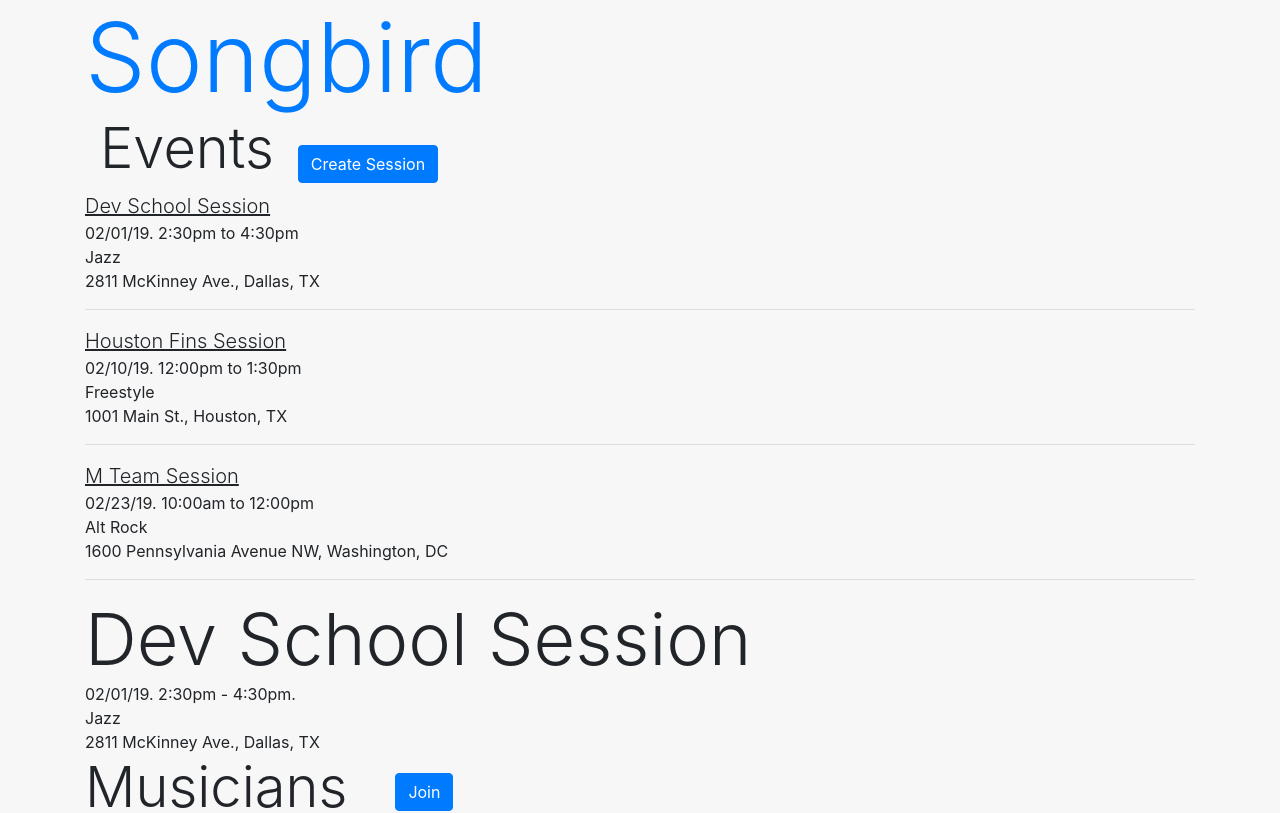
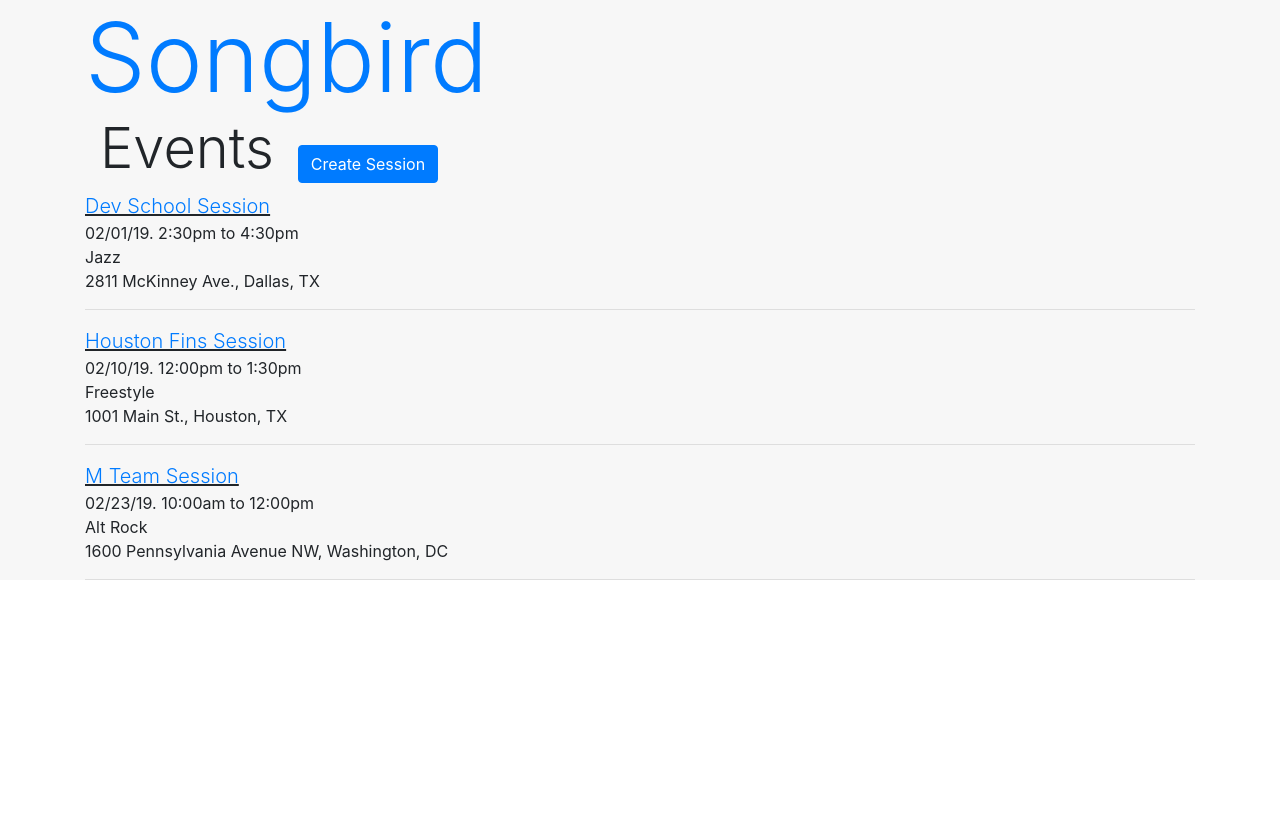
Before and after one commit to jgarciarivera/songbird, an Angular app in the folder angular/songbird-ng/: page /events-list in a window 1280 px wide. Shown: the top 813 px of the page. Built offline with nearby package versions, Linux system fonts and the light colour scheme.

Commit message:
Final touches

```diff
--- a/angular/songbird-ng/src/app/Event.ts
+++ b/angular/songbird-ng/src/app/Event.ts
@@ -1,4 +1,5 @@
 export interface Event {
+    id:number;
     name: string;
     date: string;
     time: string;
--- a/angular/songbird-ng/src/app/app.component.html
+++ b/angular/songbird-ng/src/app/app.component.html
@@ -1,8 +1,9 @@
 <body>
-  <div class="container display-1"><a href="home.html">Songbird</a></div>
 
-  <app-events-list></app-events-list>
-  <app-event-page></app-event-page>
+  <div class="container display-1"><a routerlink = "event-page"  routerLinkActive="active" href="">Songbird</a></div>
+  <router-outlet></router-outlet>
+  <!-- <app-events-list></app-events-list> -->
+  <!-- <app-event-page></app-event-page> -->
 
 
 </body>
--- a/angular/songbird-ng/src/app/app.module.ts
+++ b/angular/songbird-ng/src/app/app.module.ts
@@ -1,6 +1,7 @@
 import { BrowserModule } from '@angular/platform-browser';
 import { FormsModule } from '@angular/forms';
 import { NgModule } from '@angular/core';
+import { Routes } from '@angular/router';
 
 import { AppComponent } from './app.component';
 import { MusicianListComponent } from "./musician-list/musician-list.component";
@@ -10,6 +11,12 @@ import { EventsListComponent } from './events-list/events-list.component';
 import { MusicianComponent } from './musician/musician.component';
 import { CommentsListComponent } from './comments-list/comments-list.component';
 import { EventComponent } from './event/event.component';
+import { AppRoutingModule } from './app-routing.module';
+
+const appRoutes: Routes = [
+  { path: 'events-list', component: EventsListComponent }
+
+];
 
 @NgModule({
   declarations: [
@@ -21,10 +28,12 @@ import { EventComponent } from './event/event.component';
     MusicianComponent,
     CommentsListComponent,
     EventComponent,
+
   ],
   imports: [
     BrowserModule,
-    FormsModule
+    FormsModule,
+    AppRoutingModule
   ],
   providers: [],
   bootstrap: [AppComponent]
--- a/angular/songbird-ng/src/app/event/event.component.html
+++ b/angular/songbird-ng/src/app/event/event.component.html
@@ -1,4 +1,4 @@
-<div class="mt-2 lead text-underline"><u>{{name}}</u></div>
+<div class="mt-2 lead text-underline"><u><a [routerLink]='foo()'>{{name}}</a></u></div>
 <div class="">{{date}}. {{time}}</div>
 <div class="">{{genre}}</div>
 <div class="">{{address}}</div>
--- a/angular/songbird-ng/src/app/event/event.component.ts
+++ b/angular/songbird-ng/src/app/event/event.component.ts
@@ -6,10 +6,15 @@ import { Component, Input } from '@angular/core';
   styleUrls: ['./event.component.css']
 })
 export class EventComponent {
+  @Input() id: number;
   @Input() name: string = "";
   @Input() date: string = "";
   @Input() time: string = "";
   @Input() genre: string = "";
   @Input() address: string = "";
 
+  foo() {
+    return "/event-page/" + this.id;
+  }
+
 }
--- a/angular/songbird-ng/src/app/events-list/events-list.component.html
+++ b/angular/songbird-ng/src/app/events-list/events-list.component.html
@@ -61,7 +61,7 @@
 </div>
 
 <div *ngFor="let event of events" class="">
-  <app-event [name]="event.name" [date]="event.date" [time]="event.time" [genre]="event.genre" [address]="event.address"  >
+  <app-event [id] = "event.id" [name]="event.name" [date]="event.date" [time]="event.time" [genre]="event.genre" [address]="event.address"  >
   </app-event>
 </div>
 </div>
--- a/angular/songbird-ng/src/app/events-list/events-list.component.ts
+++ b/angular/songbird-ng/src/app/events-list/events-list.component.ts
@@ -8,6 +8,7 @@ import { dummyEvents } from '../events';
   styleUrls: ['./events-list.component.css']
 })
 export class EventsListComponent{
+  @Input() eventID: number;
   @Input() joinSessionName: string = "";
   @Input() joinDate: string = "";
   @Input() joinTime: string = "";
@@ -21,6 +22,6 @@ export class EventsListComponent{
   events: Event[] = dummyEvents;
 
   addSession(m: Event) {
-    this.events.push({ name: this.joinSessionName, date: this.joinDate, time: this.joinTime, genre: this.joinGenre, address: this.joinAddress });
+    this.events.push({ id:this.eventID, name: this.joinSessionName, date: this.joinDate, time: this.joinTime, genre: this.joinGenre, address: this.joinAddress });
   }
 }
--- a/angular/songbird-ng/src/app/events.ts
+++ b/angular/songbird-ng/src/app/events.ts
@@ -1,16 +1,19 @@
 export let dummyEvents = [{
+    id: 1,
     name: 'Dev School Session',
     date: '02/01/19',
     time: '2:30pm to 4:30pm',
     genre: 'Jazz',
     address: '2811 McKinney Ave., Dallas, TX' },
     {
+    id: 2,
     name: 'Houston Fins Session',
     date: '02/10/19',
     time: '12:00pm to 1:30pm',
     genre: 'Freestyle',
     address: '1001 Main St., Houston, TX'},
     {
+    id: 3,
     name: 'M Team Session',
     date: '02/23/19',
     time: '10:00am to 12:00pm',
--- a/angular/songbird-ng/src/app/musician-list/musician-list.component.ts
+++ b/angular/songbird-ng/src/app/musician-list/musician-list.component.ts
@@ -24,5 +24,6 @@ export class MusicianListComponent {
 
   addMusician(m: Person) {
       this.musicians.push({ name: this.joinName, instrument: this.joinInstrument, expertise: this.joinLevel });
+      this.toggleVisible();
     }
 }
```
Also changed, not shown: angular/songbird-ng/src/app/app-routing.module.ts (added, +18 -0 lines).
